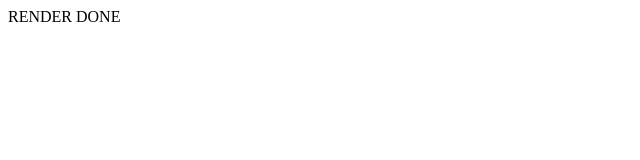
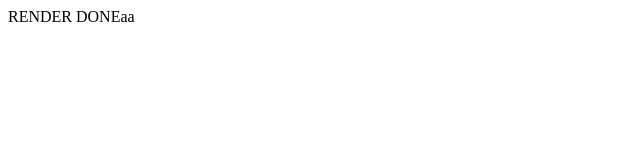
Before and after one commit to duoclv-260500-halong/asm_web_frontend, a React (Create React App) app: page / in a window 1280 px wide. Shown: the top 160 px of the page, without its empty margins (0-640 px from the left). Built offline with nearby package versions, Linux system fonts and the light colour scheme.

Commit message:
demo change

```diff
--- a/src/App.js
+++ b/src/App.js
@@ -2,7 +2,7 @@
 function App() {
   return (
     <div>
-      RENDER DONE
+      RENDER DONEaa
     </div>
   );
 }
```
